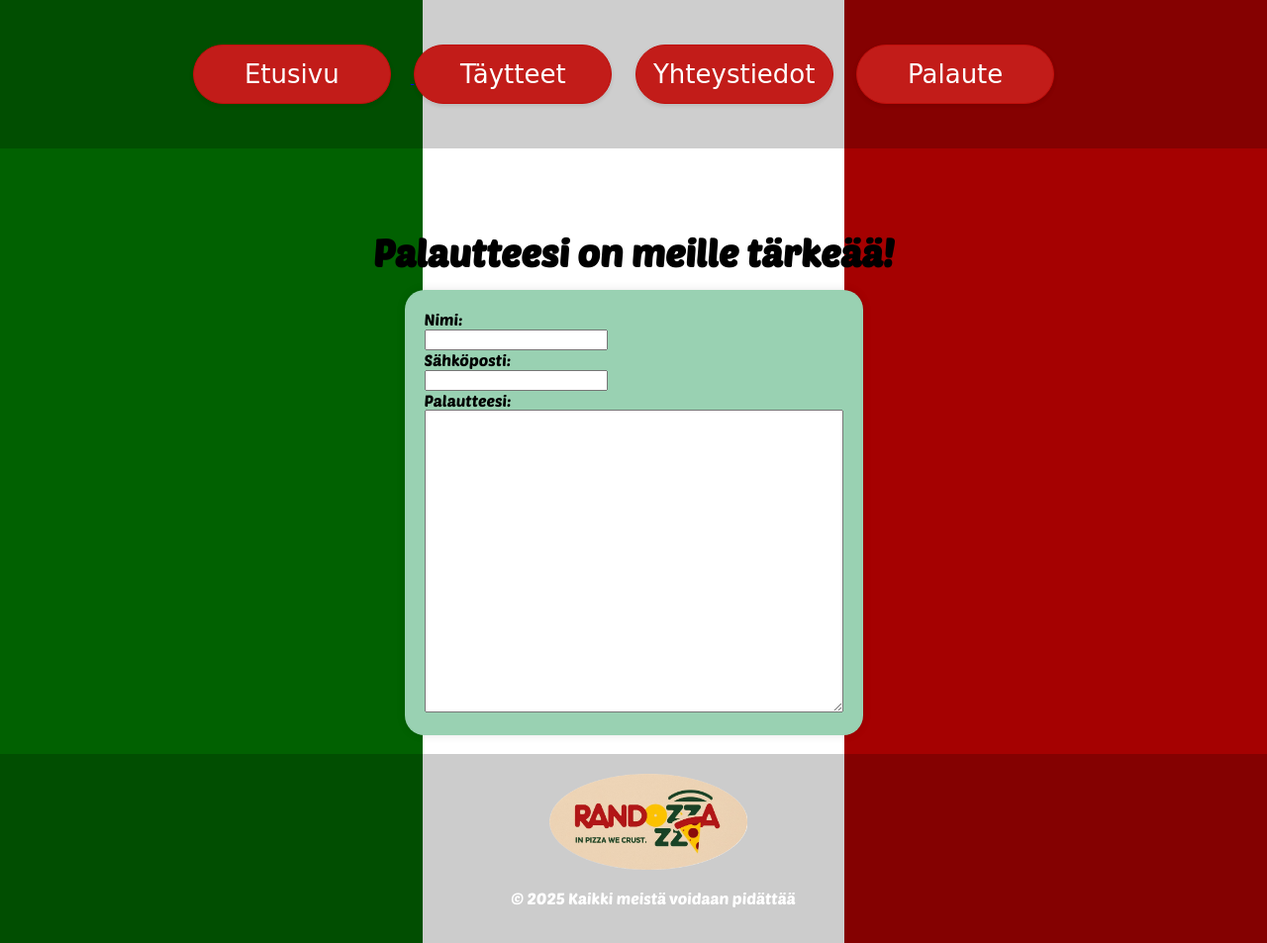
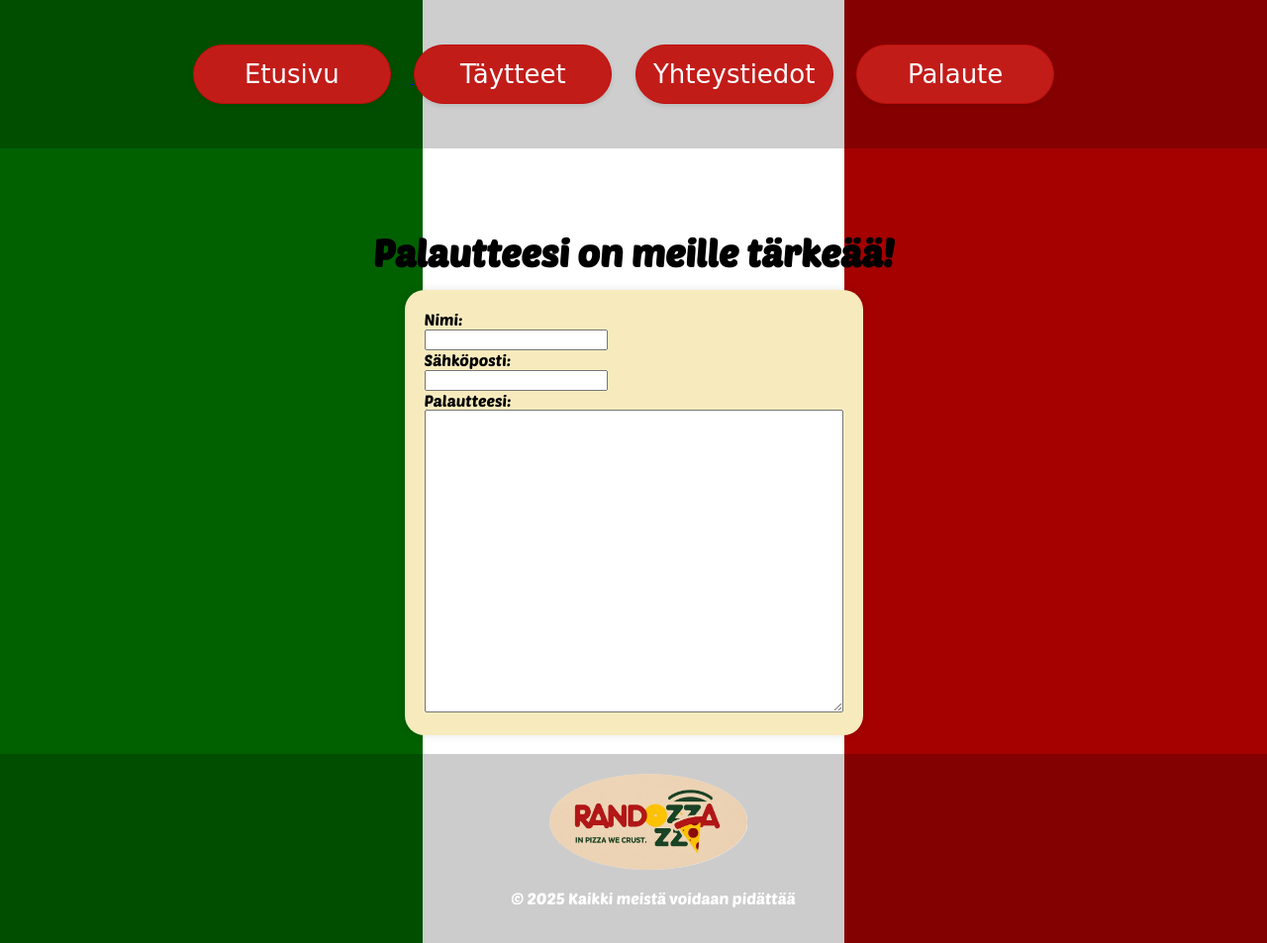
Before and after one commit to JHiitola/pizzagate, a PHP site: page /palaute.html in a window 1280 px wide. Shown: the whole page at 99% size. Run offline with PHP 8.4, Linux system fonts and the light colour scheme; some web fonts are replaced.

Commit message:
Värimaailma yhtenäistetty

```diff
--- a/tyyli.css
+++ b/tyyli.css
@@ -57,7 +57,7 @@ footer {
 
 
   form {
-    background: rgb(153, 209, 178);
+    background: #f7ebbe;
     padding: 20px;
     border-radius: 20px;
     box-shadow: 0 0 10px rgba(0, 0, 0, 0.1);
```
